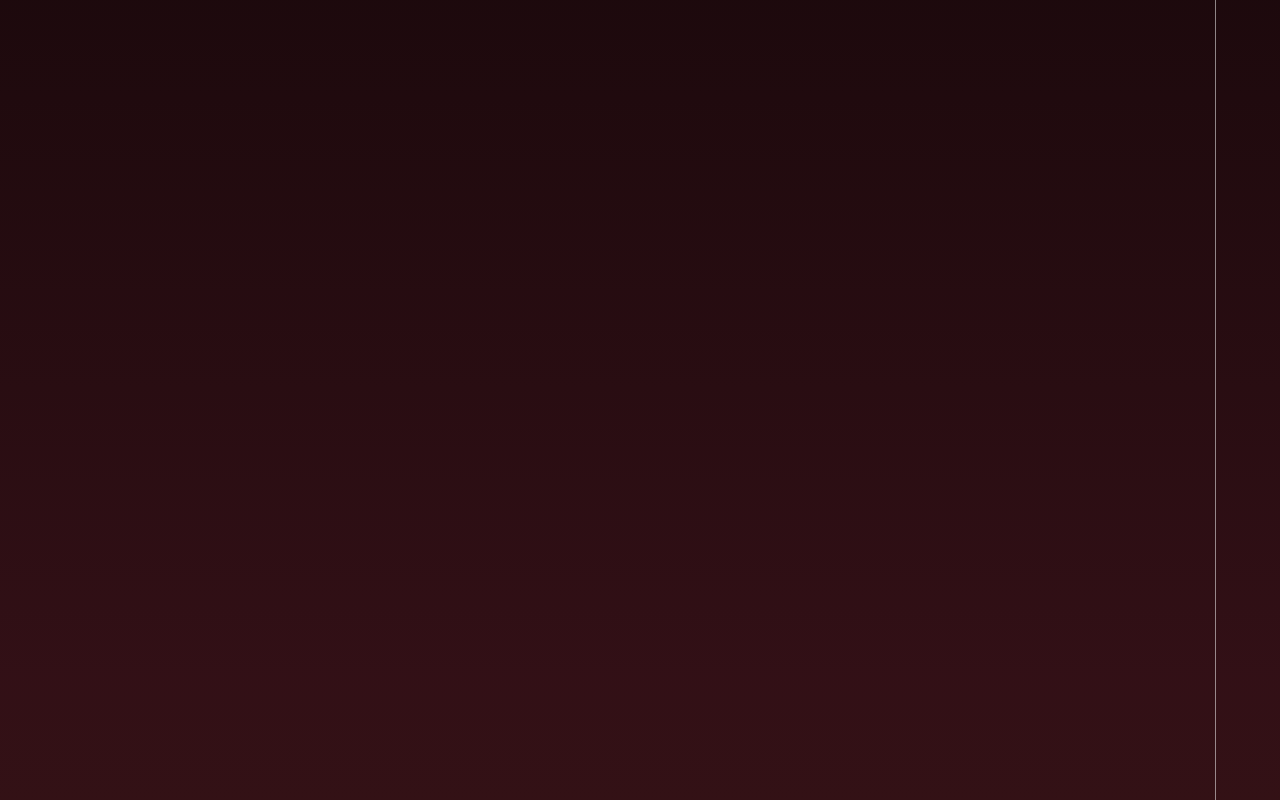
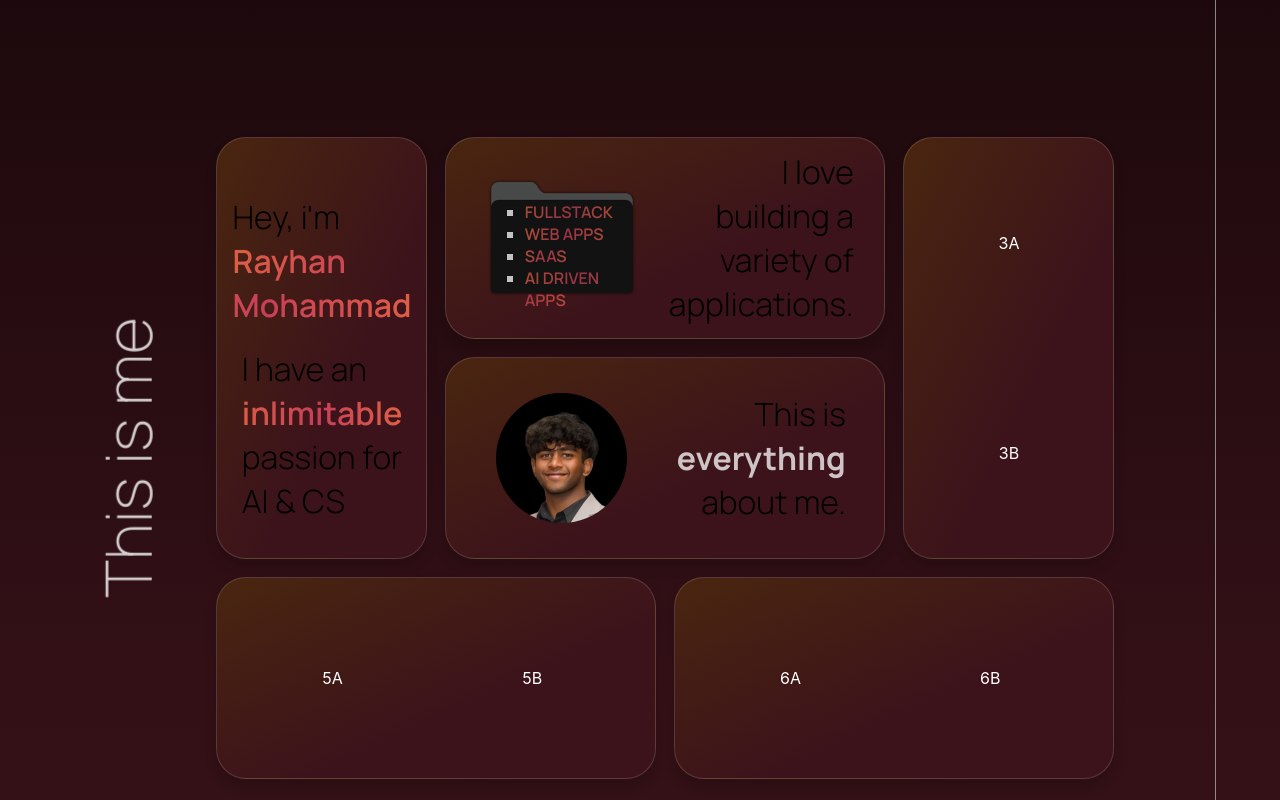
Before and after one commit to RayhanXD/digitalportfolio, a React (Create React App) app: page / in a window 1280 px wide. Shown: the part 920-1720 px from the top of the page. Built offline with nearby package versions, Linux system fonts and the light colour scheme.

Commit message:
About me section updated

```diff
--- a/src/App.js
+++ b/src/App.js
@@ -67,7 +67,53 @@ export default function App() {
               </span>
           </div>
         </section>
-        <section className='about'>
+        <section className='about' id='about'>
+          <h1 className='title'>This is me</h1>
+          <div className="grid-container">
+            <div className="grid-item vertical" id="item1">
+              <div className="grid-content verticalContentTop">
+                <h1>Hey, i'm <span className="gradientName">Rayhan Mohammad</span></h1>
+                </div>
+              <div className="grid-content verticalContentBottom">
+                <h1>I have an <span className="gradientName">inlimitable</span> passion for AI & CS</h1>
+              </div>
+            </div>
+            <div className="grid-item horizantal" id="item2">
+              <div className="grid-content horizantalContentLeft">
+                <div>
+                    <ul>
+                      <li><span className="gradientName">fullstack</span></li>
+                      <li><span className="gradientName">web apps</span></li>
+                      <li><span className="gradientName">SAAS</span></li>
+                      <li><span className="gradientName">ai driven apps</span></li>
+                    </ul>
+                  </div>
+              </div>
+              <div className="grid-content horizantalContentRight">
+                <h1>I love building a variety of applications.</h1>
+              </div>
+            </div>
+            <div className="grid-item vertical" id="item3">
+              <div className="grid-content verticalContent">3A</div>
+              <div className="grid-content verticalContent">3B</div>
+            </div>
+            <div className="grid-item horizantal" id="item4">
+              <div className="grid-content horizantalContentLeft">
+                <img src={`${process.env.PUBLIC_URL}/bestpfp.png`} alt="Profile" />
+              </div>
+              <div className="grid-content horizantalContentRight">
+                <h1>This is <span className="bold">everything</span> about me.</h1>
+              </div>
+            </div>
+            <div className="grid-item horizantal" id="item5">
+              <div className="grid-content horizantalContentLeft">5A</div>
+              <div className="grid-content horizantalContentRight">5B</div>
+            </div>
+            <div className="grid-item horizantal" id="item6">
+              <div className="grid-content horizantalContentLeft">6A</div>
+              <div className="grid-content horizantalContentRight">6B</div>
+            </div>
+          </div>
         </section>
       </div>
     </body>
--- a/src/App.scss
+++ b/src/App.scss
@@ -38,7 +38,7 @@ body {
         align-items: center;
         width: 150px;
         gap: 15px;
-        transform: translate(-65%, 100svh);
+        transform: translate(-65%, 1455%);
         position: absolute;
         z-index: 1;
         p {
@@ -266,9 +266,189 @@ body {
     }
 
     .about {
+
       // border: 1px solid yellow;
       height: 100vh;
       width: 100vw;
+      display: flex;
+      align-items: center;
+      padding: 0;
+
+      .title {
+        @include title-md;
+        color: white;
+        // border: 1px solid yellow;
+        transform: rotate(-90deg);
+        transform-origin: left top center;
+        margin-left: -1%;
+        margin-right: -4%;
+      }
+
+      .grid-container {
+        // border: 1px solid yellow;
+        display: grid;
+        grid-template-columns: repeat(4, 1fr);
+        grid-template-rows: repeat(3, 1fr);
+        gap: 20px;
+        position: relative;
+        width: 70%;
+        height: 80%;
+
+        .grid-item {
+          width: 100%;
+          height: 100%;
+          overflow: hidden;
+          color: white;
+          border-radius: 30px;
+          background-color: transparent;
+          position: relative;
+          opacity: 9;
+          border: .5px solid rgba(255, 255, 255, 0.15); // Set the border opacity to .5
+          z-index: 1;
+          background: linear-gradient(to bottom right, rgba(242, 125, 51, 0.3), rgba(200, 63, 88, 0.3) 60%);
+          background-attachment: fixed; // This will give the illusion of a continuous gradient across items
+          box-shadow: 0px 8px 12px rgba(0, 0, 0, .15);
+        }
+
+        .grid-content {
+
+          padding: 12.5%;
+          overflow: hidden;
+          // border: 1px solid yellow;
+          display: flex;
+          align-items: center;
+          justify-content: center;
+
+          img {
+            width: 85%;
+            border-radius: 50%;
+          }
+
+          h1 {
+
+            color: black;
+            @include title-sm;
+            font-weight: 300;
+          }
+
+          div {
+
+            overflow: hidden;
+            background-image: url('../public/blackfolder.png'); /* Use the PUBLIC_URL placeholder */
+            background-size: cover; /* Cover the entire space of the element */
+            background-position: center; /* Center the image */
+            background-repeat: no-repeat; /* Do not repeat the image */
+            // border: 1px solid yellow;
+            width: 100%;
+            height: 100%;
+            border-radius: 20px;
+
+            ul {
+
+              list-style-type: square;
+              padding: 10;
+              padding-top: 12.5%;
+              opacity: .75;
+
+              li {
+                @include paragraph-md;
+                text-transform: uppercase;
+              }
+            }
+          }
+
+          .gradientName {
+
+            font-weight: 600;
+            background-image: linear-gradient(to right, $primary-color, $secondary-color, $primary-color, $secondary-color, $primary-color, $secondary-color);
+            -webkit-background-clip: text;
+            background-clip: text;
+            color: transparent;
+            background-size: 500%;
+            background-position: -1000%;
+            animation: animatedText 100s infinite;
+          }
+
+          @keyframes animatedText {
+            to {
+              background-position: 1000%;
+            }
+          }
+
+          .bold {
+
+            color: white;
+            opacity: .75;
+            font-weight: bold;
+          }
+        }
+
+        .verticalContentTop {
+
+          margin-top: 17.5%;
+
+        }
+
+        .verticalContentBottom {
+
+          margin-bottom: 17.5%;
+        }
+
+        .horizantalContentLeft {
+
+          padding-left: 17.5%;
+        }
+
+        .horizantalContentRight {
+
+          padding-right: 25%;
+          text-align: right;
+
+        }
+
+        .vertical {
+          display: grid;
+          grid-template-columns: 1fr;
+          grid-template-rows: repeat(2, 1fr);
+        }
+
+        .horizantal {
+          display: grid;
+          grid-template-columns: repeat(2, 1fr);
+          grid-template-rows: 1fr;
+        }
+
+        #item1 {
+          grid-row: 1 / span 2;
+          grid-column: 1;
+          background-color: black;
+        }
+        #item2 {
+          grid-column: 2 / span 2;
+          grid-row: 1;
+          background-color: black;
+        }
+        #item3 {
+          grid-row: 1 / span 2;
+          grid-column: 4;
+          background-color: black;
+        }
+        #item4 {
+          grid-column: 2 / span 2;
+          grid-row: 2;
+          background-color: black;
+        }
+        #item5 {
+          grid-column: 1 / span 2;
+          grid-row: 3;
+          background-color: black;
+        }
+        #item6 {
+          grid-column: 3 / span 2;
+          grid-row: 3;
+          background-color: black;
+        }
+      }
     }
   }
 }
```
Also changed, not shown: public/bestpfp.png (added), public/blackfolder.png (added).
